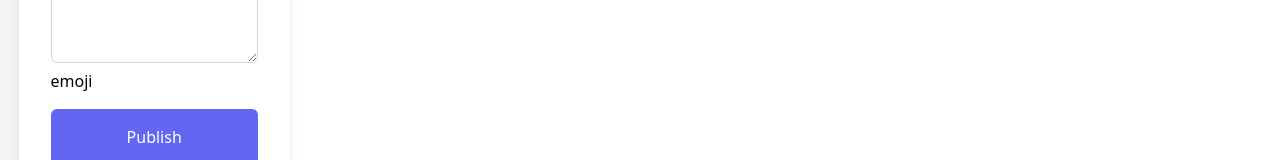
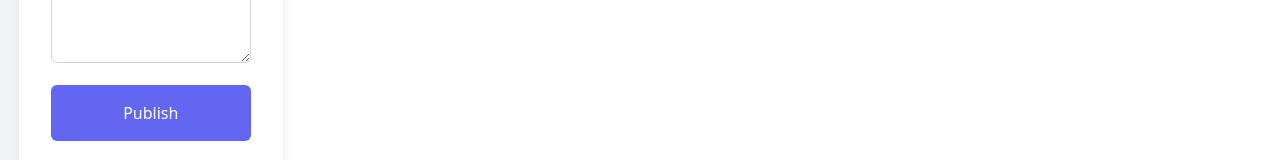
Before and after one commit to shailesj121/notepad, a React (Create React App) app in the folder noteUi/: page / in a window 1280 px wide. Shown: the part 197-357 px from the top of the page. Built offline with nearby package versions, Linux system fonts and the light colour scheme; no server answers.

Commit message:
removed emoji option

```diff
--- a/noteUi/package.json
+++ b/noteUi/package.json
@@ -7,7 +7,6 @@
     "@testing-library/react": "^13.4.0",
     "@testing-library/user-event": "^13.5.0",
     "axios": "^1.6.7",
-    "emoji-picker-react": "^4.7.10",
     "react": "^18.2.0",
     "react-dom": "^18.2.0",
     "react-scripts": "5.0.1",
--- a/noteUi/src/App.js
+++ b/noteUi/src/App.js
@@ -1,7 +1,7 @@
 import axios from "axios"
 import React, { useEffect, useState } from "react";
 import './App.css';
-import EmojiPicker from 'emoji-picker-react';
+
 
 
 
@@ -11,26 +11,9 @@ function App() {
 
 
   const [showDiv, setShowDiv] = useState(true);
-  const [emoji, setEmoji] = useState(false)
   const [title, setTitle] = useState("")
   const [content, setContent] = useState("")
-  // const [useEmoji, setUseEmoji] = useState([])
 
-
-  // const insertemoji = (Emoji) => {
-
-  //   setContent(content.concat(Emoji))
-  //   return;
-
-  // }
-
-
-
-
-  const toggleEmoji = () => {
-    setEmoji(!emoji)
-
-  }
 
   const toggleDiv = () => {
     setShowDiv(!showDiv);
@@ -39,7 +22,6 @@ function App() {
   const [notes, setNotes] = useState([
     // all the notes will be here
   ])
-
 
 
   const fatchnotes = async () => {
@@ -153,11 +135,6 @@ function App() {
             <textarea id="content" name="content" value={content} onChange={(event) => {setContent(event.target.value)
             console.log(content)}
             } className="pickerTextarea w-full px-3 py-2 border border-gray-300 rounded-md outline-none focus:border-indigo-500 focus:ring focus:ring-indigo-200 focus:ring-opacity-50" placeholder="Enter your Content" rows="4" required />
-
-            <btn onClick={toggleEmoji}>emoji</btn>
-
-            {emoji?<div className = "absolute"><EmojiPicker onEmojiClick={emojiPicker} height={500} width={300}  /></div>:null}
-            {/* <Emoji unified="1f423" size="25" /> */}
           </div>
 
           <div className="mb-4">
```
Also changed, not shown: 1 other file (tests, documents, lock files or other folders).
